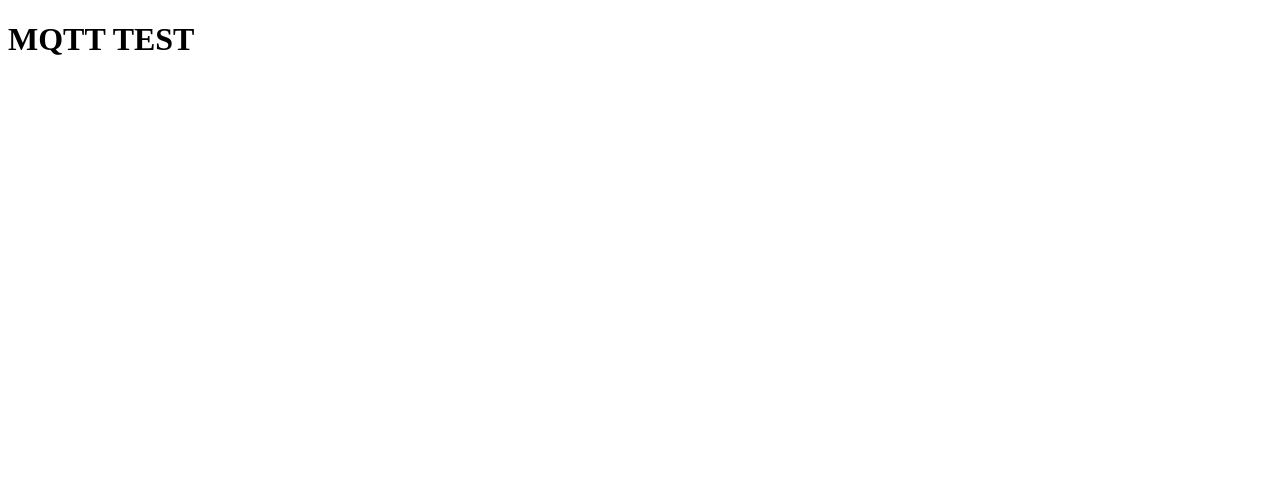
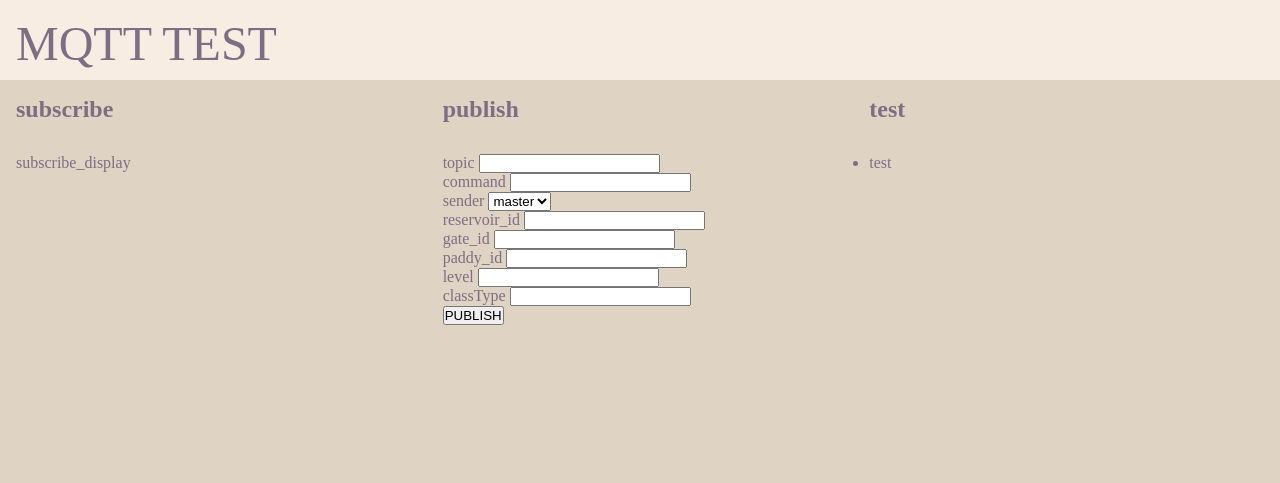
Before and after one commit to shinuhyun/mqttTest, a website: page index.html in a window 1280 px wide. Drawn offline with Linux system fonts and the light colour scheme.

Commit message:
[feat]:Add initial design

```diff
--- a/index.html
+++ b/index.html
@@ -8,8 +8,65 @@
     <title>Document</title>
   </head>
   <body>
-    <h1>MQTT TEST</h1>
-    <section class="subscribe"></section>
-    <section class="publish"></section>
+    <header id="title">MQTT TEST</header>
+    <main id="main">
+      <section>
+        <div class="section_title">
+          <h1>subscribe</h1>
+        </div>
+        <div class="section_main">subscribe_display</div>
+      </section>
+      <section>
+        <div class="section_title">
+          <h1>publish</h1>
+        </div>
+        <form class="section_main">
+          <div class="form_item">
+            <label for="topic">topic</label>
+            <input type="text" name="topic" id="topic" />
+          </div>
+          <div class="form_item">
+            <label for="command">command</label>
+            <input type="text" name="command" id="command" />
+          </div>
+          <div class="form_item">
+            <label for="sender-select">sender</label>
+            <select name="senders" id="sender-select">
+              <option value="master">master</option>
+              <option value="scs">scs</option>
+            </select>
+          </div>
+          <div class="form_item">
+            <label for="reservoir_id">reservoir_id</label>
+            <input type="text" name="reservoir_id" id="reservoir_id" />
+          </div>
+          <div class="form_item">
+            <label for="gate_id">gate_id</label>
+            <input type="text" name="gate_id" id="gate_id" />
+          </div>
+          <div class="form_item">
+            <label for="paddy_id">paddy_id</label>
+            <input type="text" name="paddy_id" id="paddy_id" />
+          </div>
+          <div class="form_item">
+            <label for="level">level</label>
+            <input type="text" name="level" id="level" />
+          </div>
+          <div class="form_item">
+            <label for="classType">classType</label>
+            <input type="text" name="classType" id="classType" />
+          </div>
+          <button>PUBLISH</button>
+        </form>
+      </section>
+      <section>
+        <div class="section_title">
+          <h1>test</h1>
+        </div>
+        <ul class="section_main">
+          <li>test</li>
+        </ul>
+      </section>
+    </main>
   </body>
 </html>
--- a/index.js
+++ b/index.js
@@ -8,6 +8,10 @@ app.get("/", (req, res) => {
   res.sendFile(__dirname + "/index.html");
 });
 
+app.get("/style.css", (req, res) => {
+  res.sendFile(__dirname + "/style.css");
+});
+
 app.listen(port, () => {
   console.log(`Example app listening on port ${port}`);
 });
--- a/style.css
+++ b/style.css
@@ -1,12 +1,41 @@
+* {
+  margin: 0;
+  padding: 0;
+  box-sizing: border-box;
+}
+
 html,
 body {
-  width: 100vw;
-  height: 100vh;
-  color: black;
+  width: 100%;
+  height: 100%;
+  background-color: #dfd3c3;
+  color: #7d6e83;
+}
+
+#title {
+  height: 10%;
+  font-size: 48px;
+  padding: 16px;
+  background-color: #f8ede3;
+}
+
+#main {
+  width: 100%;
+  height: 90%;
+  display: flex;
 }
 
 section {
-  width: 50%;
-  height: 50%;
-  color: aqua;
+  width: calc(100% / 3);
+  height: 100%;
 }
+
+.section_title {
+  height: 8%;
+  padding: 16px;
+}
+
+.section_main {
+  height: 92%;
+  padding: 16px;
+}
```
